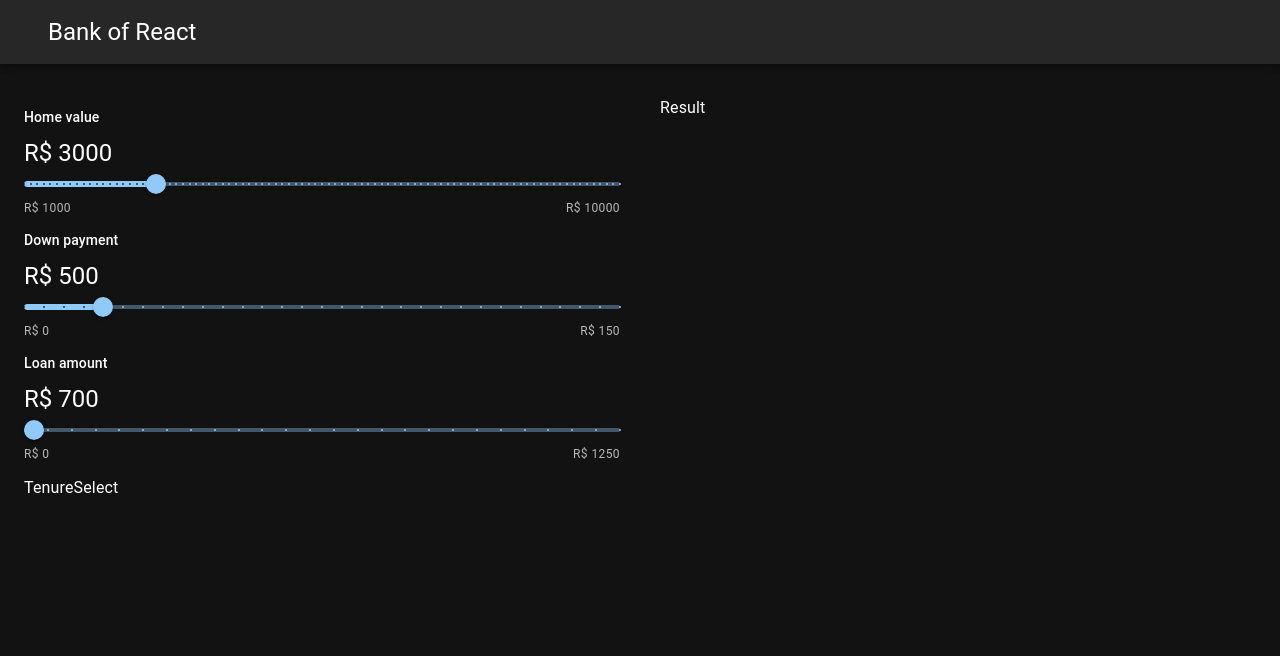
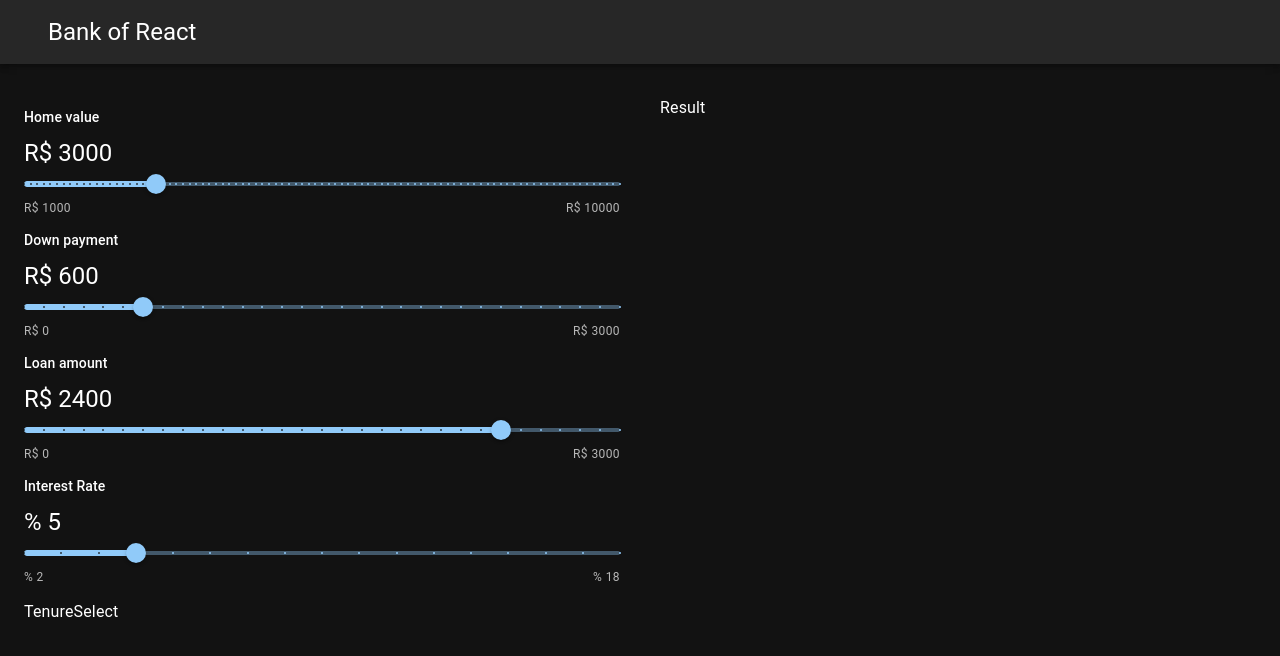
Before and after one commit to thePaulCode/mortgage-calculator, a React (Create React App) app: page / in a window 1280 px wide. Shown: the top 656 px of the page. Built offline with nearby package versions, Linux system fonts and the light colour scheme.

Commit message:
spread operator sliderSelect

```diff
--- a/src/App.js
+++ b/src/App.js
@@ -12,9 +12,10 @@
 // [name, function]
 const [data, setData] = useState({
   homeValue: 3000,
-  downPayment: 3000,
-  loanAmount: 3000,
+  downPayment: 3000 * 0.2,
+  loanAmount: 3000 * 0.8,
   loanTerm: 3000,
+  interestRate: 5
 });
 
 
--- a/src/components/SliderSelect.js
+++ b/src/components/SliderSelect.js
@@ -1,15 +1,73 @@
 import React from 'react'
 import SliderComponent from './common/SliderComponent'
 
-const SliderSelect = ({data, setData}) => {
+const SliderSelect = ({ data, setData }) => {
   const bank_limit = 10000
   return (
     <>
-      <SliderComponent label="Home value" min={1000} max={bank_limit} defaultValue={data.homeValue} value={data.homeValue} step={100} onChange={(e, value) => setData({ homeValue: value})} unit='R$' amount={data.homeValue} />
+      <SliderComponent
+        label="Home value"
+        min={1000}
+        max={bank_limit}
+        defaultValue={data.homeValue}
+        value={data.homeValue}
+        step={100}
+        onChange={(e, value) => setData({
+          ...data,
+          downPayment: value * 0.2,
+          loanAmount: value * 0.8,
+          homeValue: value })}
+        unit='R$'
+        amount={data.homeValue}
+      />
 
-      <SliderComponent label="Down payment" min={0} max={150} defaultValue={20} step={5} onChange={(e, value) => console.log(value)} unit='R$' amount={500} />
+      <SliderComponent
+        label="Down payment"
+        min={0}
+        max={data.homeValue}
+        defaultValue={data.downPayment}
+        value={data.downPayment}
+        step={100}
+        onChange={(e, value) => setData({
+          ...data,
+          loanAmount: (data.homeValue - value),
+          downPayment: value})}
+        unit='R$'
+        amount={data.downPayment}
+      />
 
-      <SliderComponent label="Loan amount" min={0} max={1250} defaultValue={20} step={50} onChange={(e, value) => console.log(value)} unit='R$' amount={700} />
+      <SliderComponent
+        label="Loan amount"
+        min={0}
+        max={data.homeValue}
+        defaultValue={data.loanAmount}
+        value={data.loanAmount}
+        step={100}
+        onChange={(e, value) => setData({
+          ...data,
+          downPayment: (data.homeValue - value),
+          loanAmount: value
+
+        })}
+        unit='R$'
+        amount={data.loanAmount}
+      />
+
+      <SliderComponent
+        label="Interest Rate"
+        min={2}
+        max={18}
+        defaultValue={data.interestRate}
+        value={data.interestRate}
+        step={1}
+        onChange={(e, value) => setData({
+
+          ...data,
+          interestRate: value
+        })}
+        unit='%'
+        amount={data.interestRate}
+      />
 
     </>
   )
```
